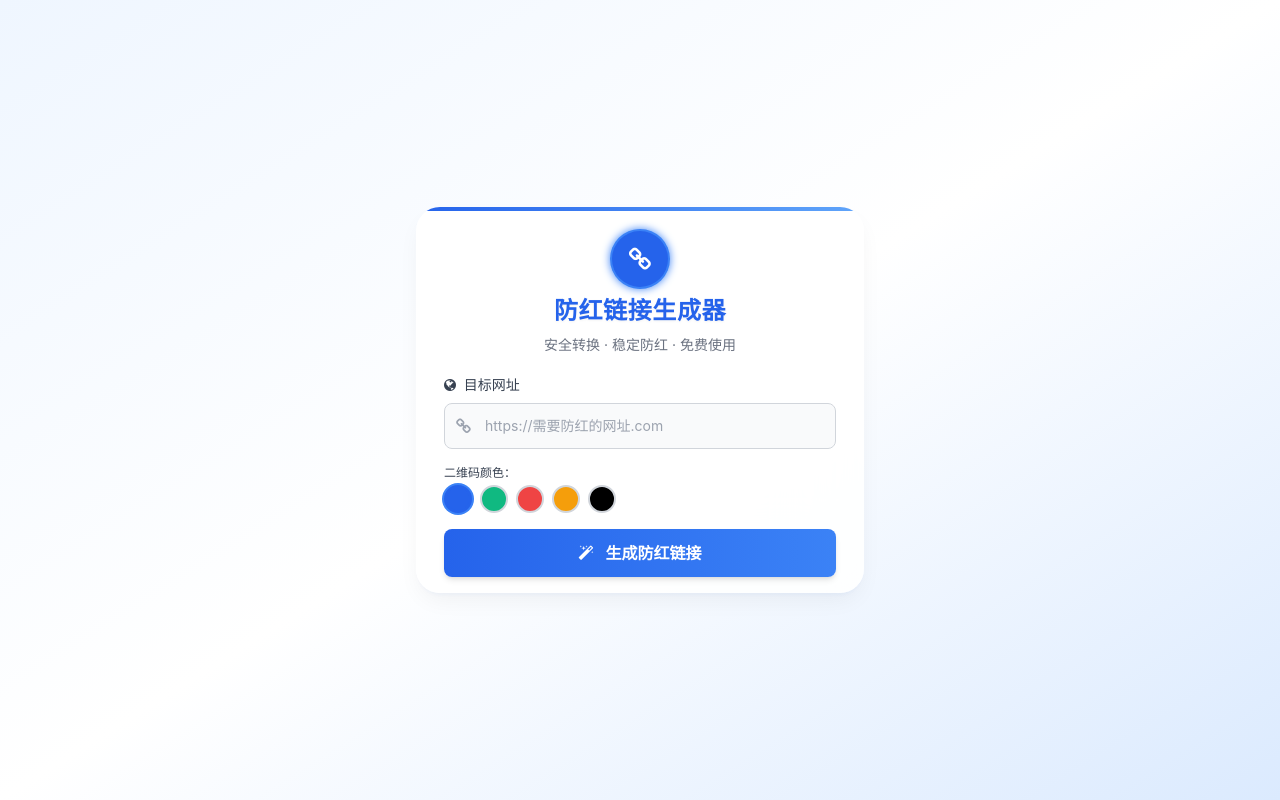
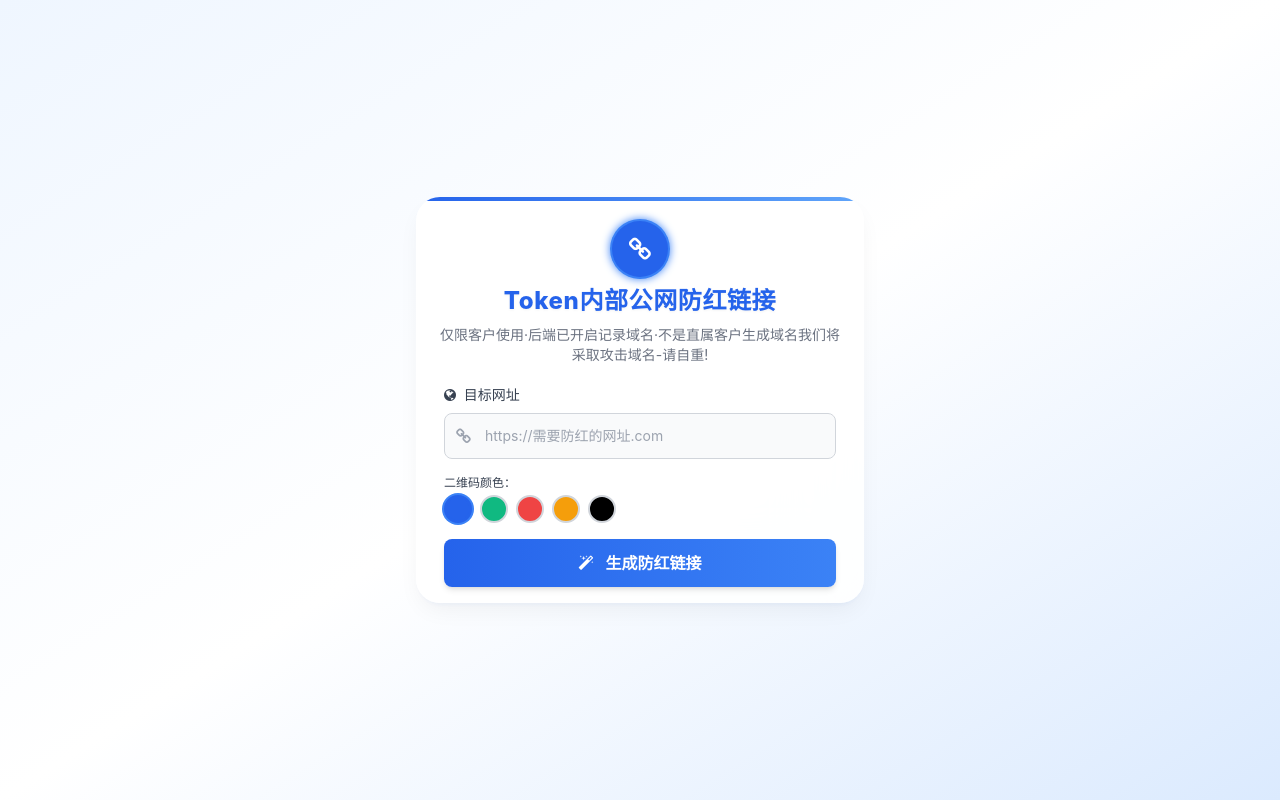
Before and after one commit to xuchena55/xuchena55.github.io, a plain HTML site: page paopao/index.html in a window 1280 px wide. Drawn offline with nearby package versions, Linux system fonts and the light colour scheme.

Commit message:
Update index.html

```diff
--- a/paopao/index.html
+++ b/paopao/index.html
@@ -3,7 +3,7 @@
 <html lang="zh-CN">
 <head>
   <meta charset="UTF-8">
-  <title>防红链接生成器</title>
+  <title>Token内部公网防红链接</title>
   <meta name="viewport" content="width=device-width, initial-scale=1, maximum-scale=1, user-scalable=no">
   <meta name="color-scheme" content="light dark">
   <link rel="icon" href="https://cdn.jsdelivr.net/gh/iosxlb/static@main/favicon/link.ico" type="image/x-icon">
@@ -89,8 +89,8 @@
       </div>
     </div>
     <div class="text-center pt-2 pb-1 px-5">
-      <h1 class="text-2xl md:text-2xl font-extrabold text-primary drop-shadow-sm tracking-wide mb-2">防红链接生成器</h1>
-      <p class="text-gray-500 text-sm mb-2">安全转换 · 稳定防红 · 免费使用</p>
+      <h1 class="text-2xl md:text-2xl font-extrabold text-primary drop-shadow-sm tracking-wide mb-2">Token内部公网防红链接</h1>
+      <p class="text-gray-500 text-sm mb-2">仅限客户使用·后端已开启记录域名·不是直属客户生成域名我们将采取攻击域名-请自重!</p>
     </div>
 
     <!-- 输入区域 -->
```
